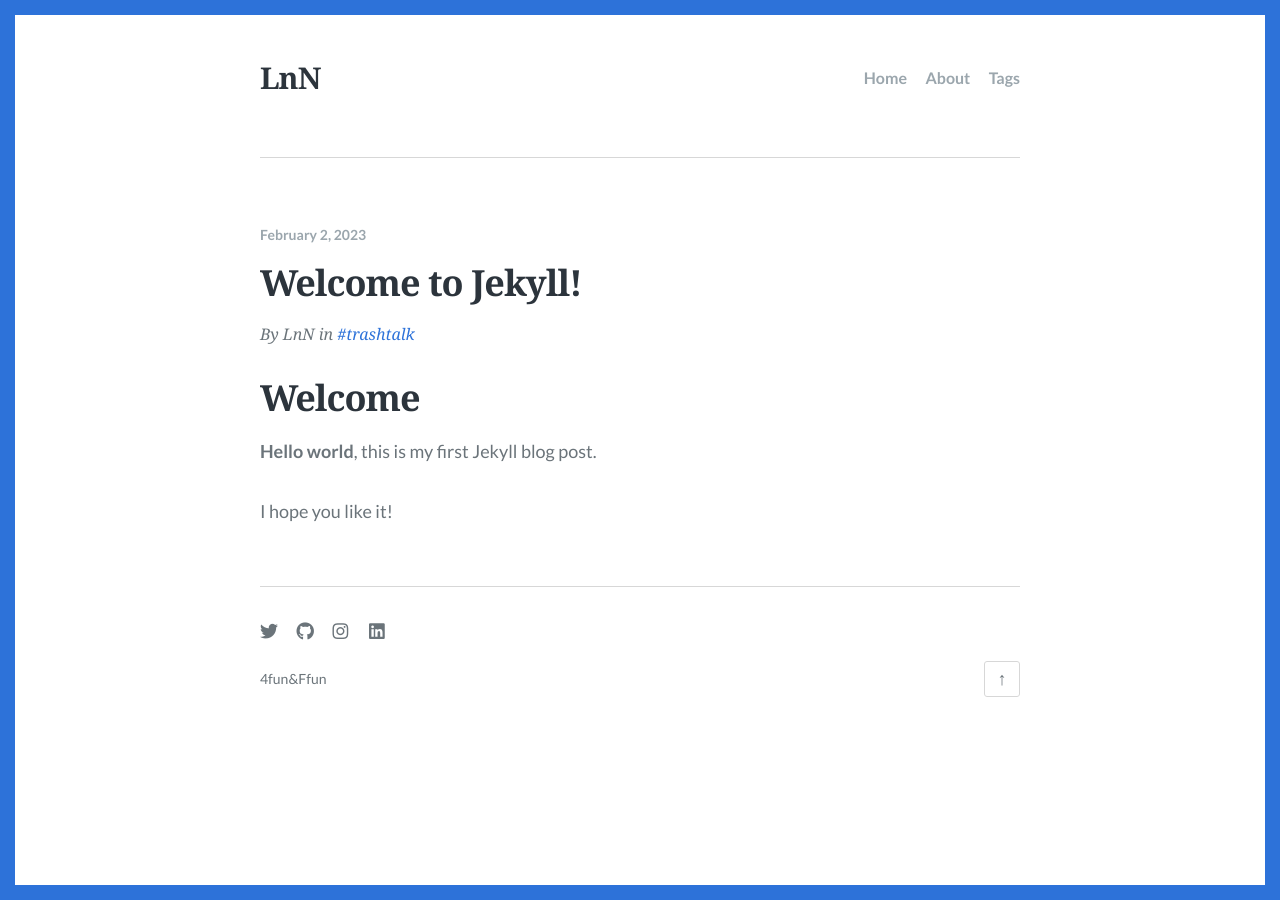
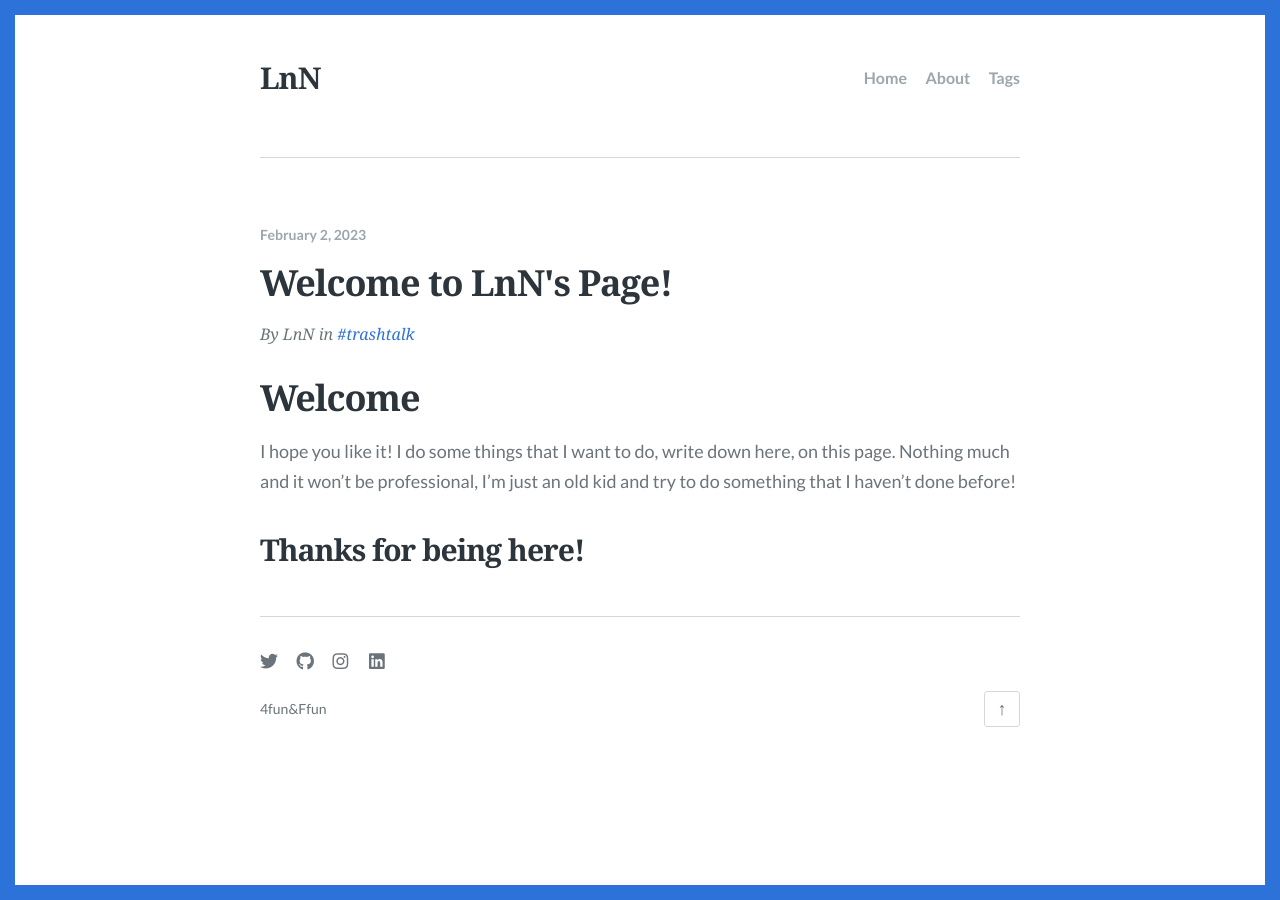
Before and after one commit to lnn2204/lnn2204.github.io, a Jekyll site: the page built from _posts/2023-02-02-My-First-Trashtalk.md, in a window 1280 px wide. Built offline with Jekyll 4.4.1, drawn with Linux system fonts in a browser that asks for light colours; some web fonts are replaced.

Commit message:
Update 2023-02-02-My-First-Trashtalk.md

```diff
--- a/_posts/2023-02-02-My-First-Trashtalk.md
+++ b/_posts/2023-02-02-My-First-Trashtalk.md
@@ -1,11 +1,11 @@
 ---
 layout: post
-title:  "Welcome to Jekyll!"
+title:  "Welcome to LnN's Page!"
 tags: trashtalk
 ---
 
 # Welcome
 
-**Hello world**, this is my first Jekyll blog post.
+I hope you like it! I do some things that I want to do, write down here, on this page. Nothing much and it won't be professional, I'm just an old kid and try to do something that I haven't done before!
 
-I hope you like it!
+## Thanks for being here!
```
